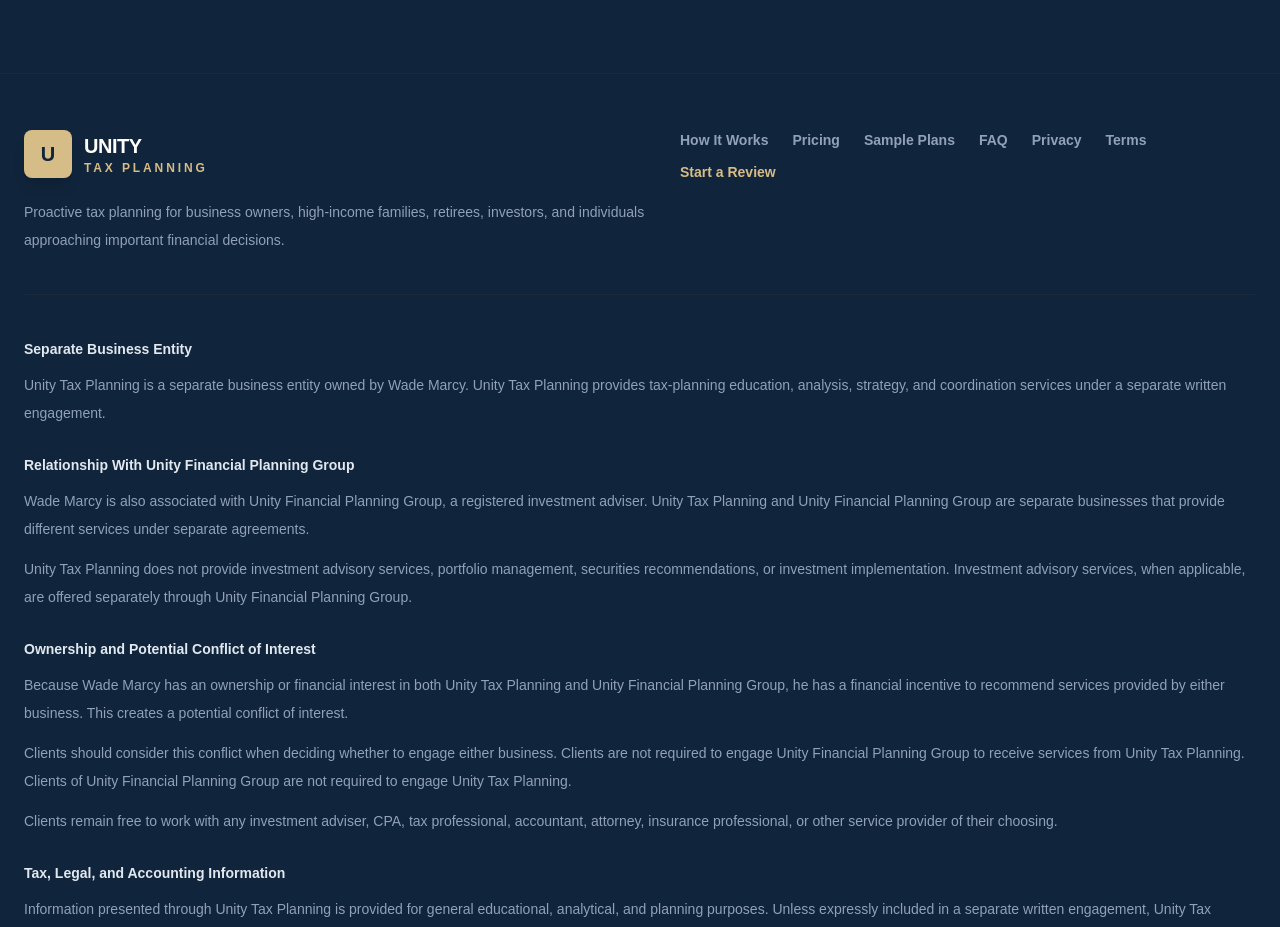
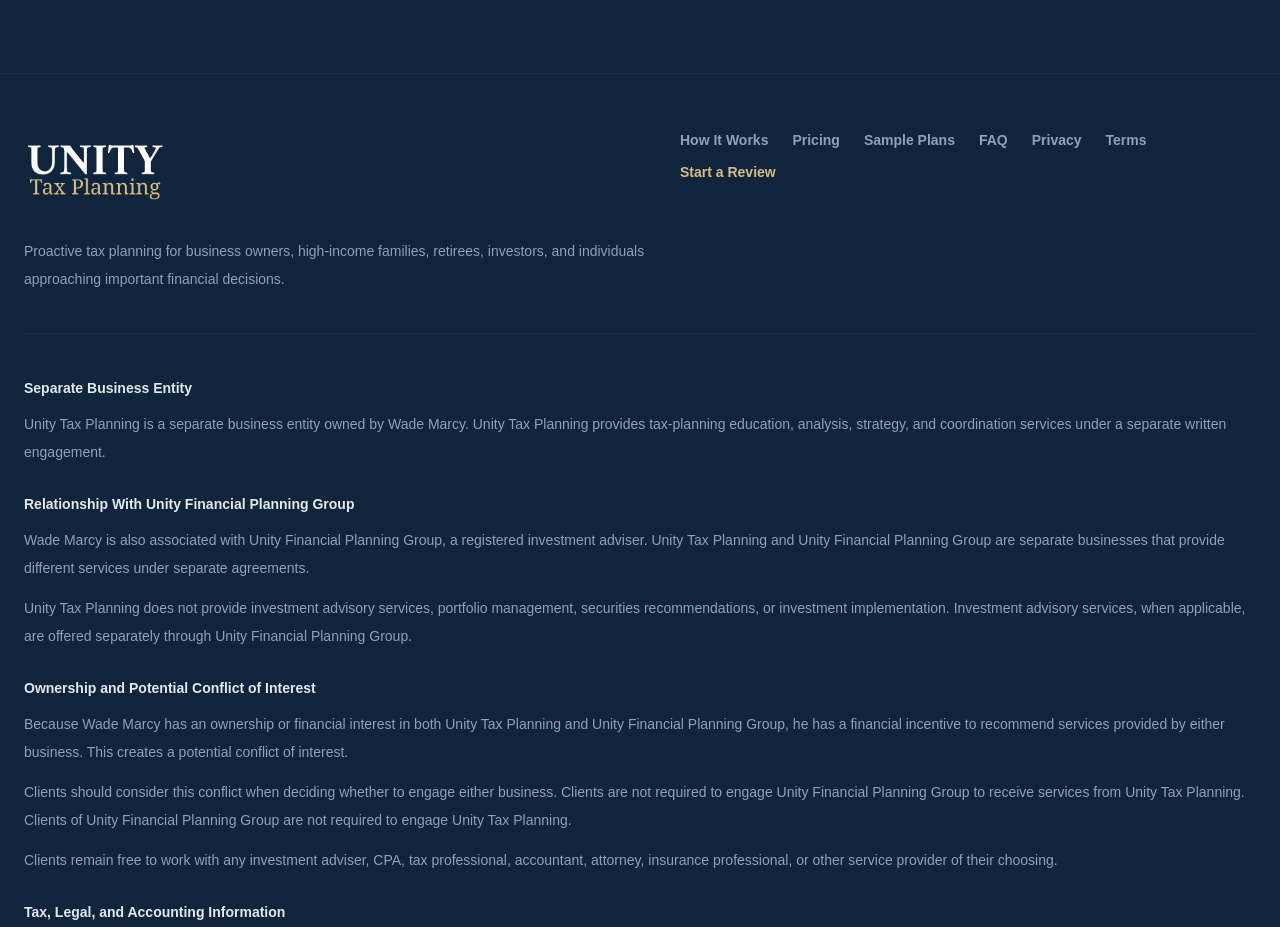
Before and after one commit to wadermarcy-creator/unity-tax-planning, a Next.js app: page / in a window 1280 px wide. Shown: the part 3020-3947 px from the top of the page. Built offline with nearby package versions, Linux system fonts and the light colour scheme; no server answers.

Commit message:
Use official Unity Tax Planning logo in shared branding

```diff
--- a/components/DisclosureFooter.tsx
+++ b/components/DisclosureFooter.tsx
@@ -1,4 +1,5 @@
 import Link from "next/link";
+import Image from "next/image";
 
 export default function DisclosureFooter() {
   const currentYear = new Date().getFullYear();
@@ -9,19 +10,7 @@ export default function DisclosureFooter() {
         <div className="mb-10 grid gap-8 border-b border-slate-800 pb-10 lg:grid-cols-[1fr_auto] lg:items-start">
           <div>
             <Link href="/" className="inline-flex items-center gap-3">
-              <div className="flex h-12 w-12 items-center justify-center rounded-lg bg-[#d6bc87] shadow-lg shadow-black/10">
-                <span className="text-xl font-black text-[#10243b]">U</span>
-              </div>
-
-              <div className="leading-tight">
-                <p className="text-xl font-black tracking-tight text-white">
-                  UNITY
-                </p>
-
-                <p className="text-xs font-bold uppercase tracking-[0.24em] text-[#d6bc87]">
-                  Tax Planning
-                </p>
-              </div>
+              <Image src="/unity-tax-logo.PNG" alt="Unity Tax Planning" width={1664} height={928} className="h-16 w-auto object-contain sm:h-20" />
             </Link>
 
             <p className="mt-5 max-w-2xl text-sm font-medium leading-7 text-slate-400">
```
